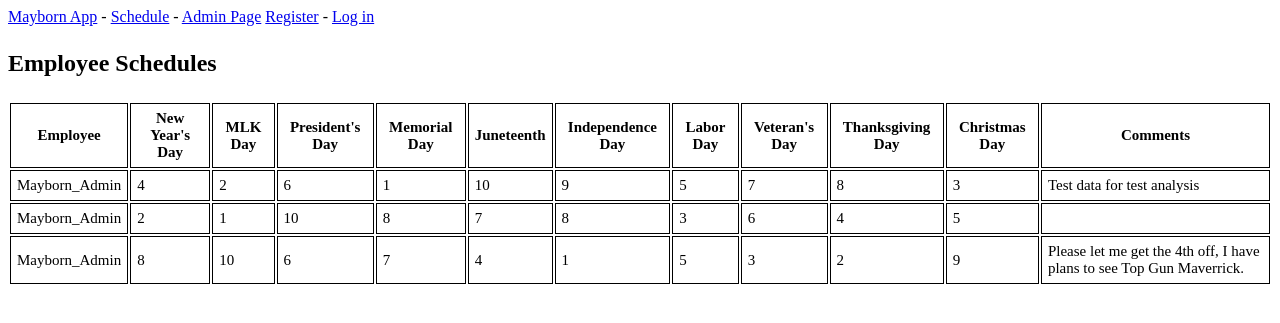
After one commit to Joshua-Hockerman/Mayborn-Museum-Online-Scheduler, a Django app: template MaybornApp/templates/MaybornApp/admin_page.html in a window 1280 px wide. The commit adds this page. Shown: the top 323 px of the page. Run offline with Django 3.2, Linux system fonts and the light colour scheme; the template is opened without the code that fills it: values that come from a table or form of the project are taken from there, others are empty; data comes from the database, SQL or seed files in the repository; both versions use the stored data as it was after the commit; some libraries are stand-ins or nearby versions.

Commit message:
Created admin page, calls and displays DB items.

```diff
--- /dev/null
+++ b/MaybornApp/templates/MaybornApp/admin_page.html
@@ -0,0 +1,66 @@
+{% extends "MaybornApp/base.html" %}
+{% load bootstrap4 %}
+
+{% block content %}
+
+<style>
+    table {
+
+        font-size: 15px;
+
+        width: auto;
+
+    }
+
+
+
+    th,
+
+    td {
+
+        border: 1px solid black;
+
+        padding: 6px;
+
+    }
+</style>
+
+
+<h2>
+    <p>Employee Schedules</p>
+</h2>
+
+<table>
+    <tr>
+        <th>Employee</th>
+        <th>New Year's Day</th>
+        <th>MLK Day</th>
+        <th>President's Day</th>
+        <th>Memorial Day</th>
+        <th>Juneteenth</th>
+        <th>Independence Day</th>
+        <th>Labor Day</th>
+        <th>Veteran's Day</th>
+        <th>Thanksgiving Day</th>
+        <th>Christmas Day</th>
+        <th>Comments</th>
+    </tr>
+    {% for schedule in schedules %}
+    <tr>
+        <td>{{schedule.owner}}</td>
+        <td>{{schedule.Holiday_1}}</td>
+        <td>{{schedule.Holiday_2}}</td>
+        <td>{{schedule.Holiday_3}}</td>
+        <td>{{schedule.Holiday_4}}</td>
+        <td>{{schedule.Holiday_5}}</td>
+        <td>{{schedule.Holiday_6}}</td>
+        <td>{{schedule.Holiday_7}}</td>
+        <td>{{schedule.Holiday_8}}</td>
+        <td>{{schedule.Holiday_9}}</td>
+        <td>{{schedule.Holiday_10}}</td>
+        <td>{{schedule.Comments}}</td>
+    </tr>
+    {% endfor %}
+</table>
+
+{% endblock content %}
--- a/MaybornApp/templates/MaybornApp/base.html
+++ b/MaybornApp/templates/MaybornApp/base.html
@@ -1,6 +1,7 @@
 <p>
     <a href="{% url 'MaybornApp:index' %}">Mayborn App</a> -
     <a href="{% url 'MaybornApp:schedule' %}">Schedule</a> -
+    <a href="{% url 'MaybornApp:admin_page' %}">Admin Page</a>
     {% if user.is_authenticated %}
     Hello, {{ user.username }}.
     <a href="{% url 'users:logout' %}">Log Out</a>
--- a/MaybornApp/views.py
+++ b/MaybornApp/views.py
@@ -57,3 +57,7 @@ def admin_page(request):
     the employee schedules through the algorithm and send out the compiled
     schedule to employees
     """
+    schedules = Schedule.objects.all()
+
+    context = {"schedules": schedules}
+    return render(request, "MaybornApp/admin_page.html", context)
--- a/mayborn_museum/settings.py
+++ b/mayborn_museum/settings.py
@@ -34,6 +34,8 @@ INSTALLED_APPS = [
     # My apps
     "MaybornApp",
     "users",
+    # Thrid party apps
+    "bootstrap4",
     # Default Django Apps
     "django.contrib.admin",
     "django.contrib.auth",
```
Also changed, not shown: db.sqlite3.
